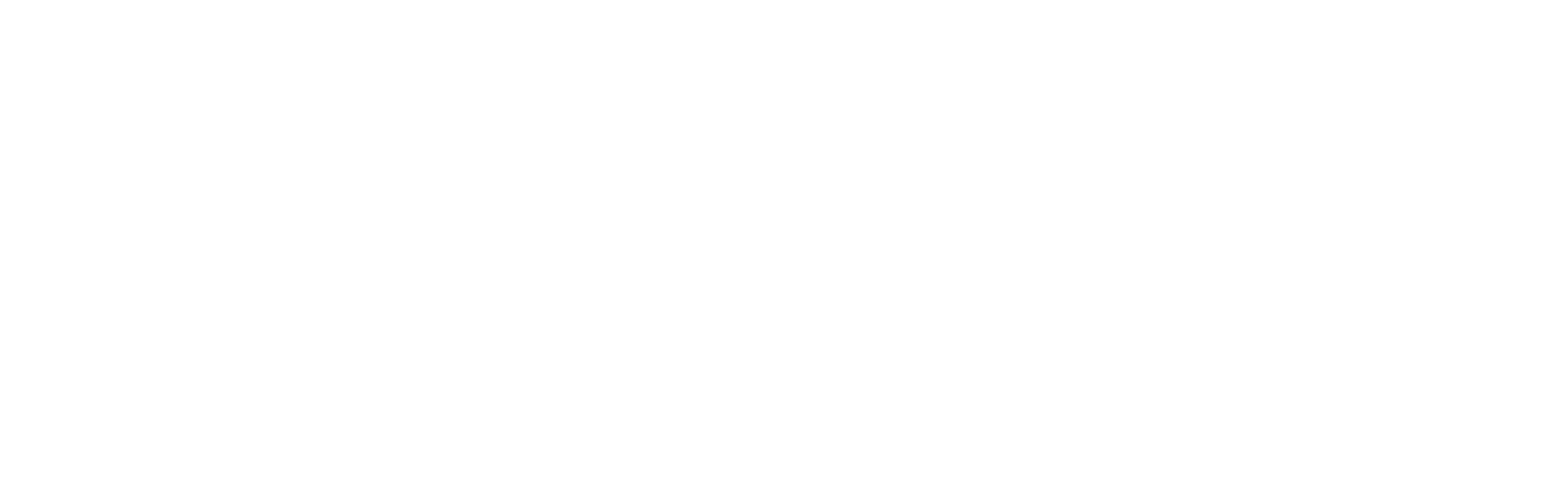
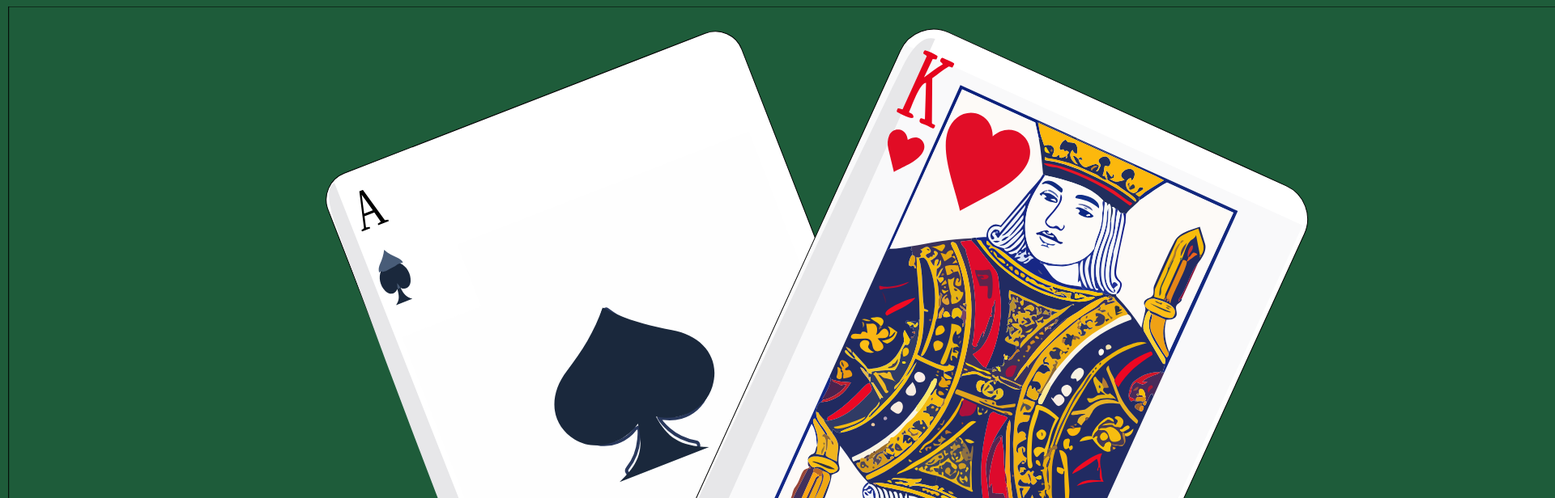
Before and after one commit to klayshaun/blackjack, a plain HTML site: page Frontend/index.html in a window 1280 px wide. Shown: the top 616 px of the page at 81% size, 1920 px wide, since content can reach past the window. Drawn offline with Linux system fonts and the light colour scheme; files whose address does not match are found by name.

Commit message:
added svg

```diff
--- a/Frontend/index.html
+++ b/Frontend/index.html
@@ -3,9 +3,15 @@
 <head>
     <meta charset="UTF-8">
     <meta name="viewport" content="width=device-width, initial-scale=1.0">
+     <link rel="stylesheet" href="style.css">
     <title>Document</title>
 </head>
 <body>
 
+<svg width="1920px" height="1080px" xmlns="C:\Users\klays\OneDrive\Desktop\Blackjack\blackjack\Frontend\blackjack_hero_banner_concept6.svg">
+  <image height="1080px" width="1920px" href="C:\Users\klays\OneDrive\Desktop\Blackjack\blackjack\Frontend\blackjack_hero_banner_concept6.svg" />
+</svg>
+
+
 </body>
 </html>
--- a/Frontend/style.css
+++ b/Frontend/style.css
@@ -0,0 +1,4 @@
+
+body {
+    background-color: #1E5C3A;
+}
```
